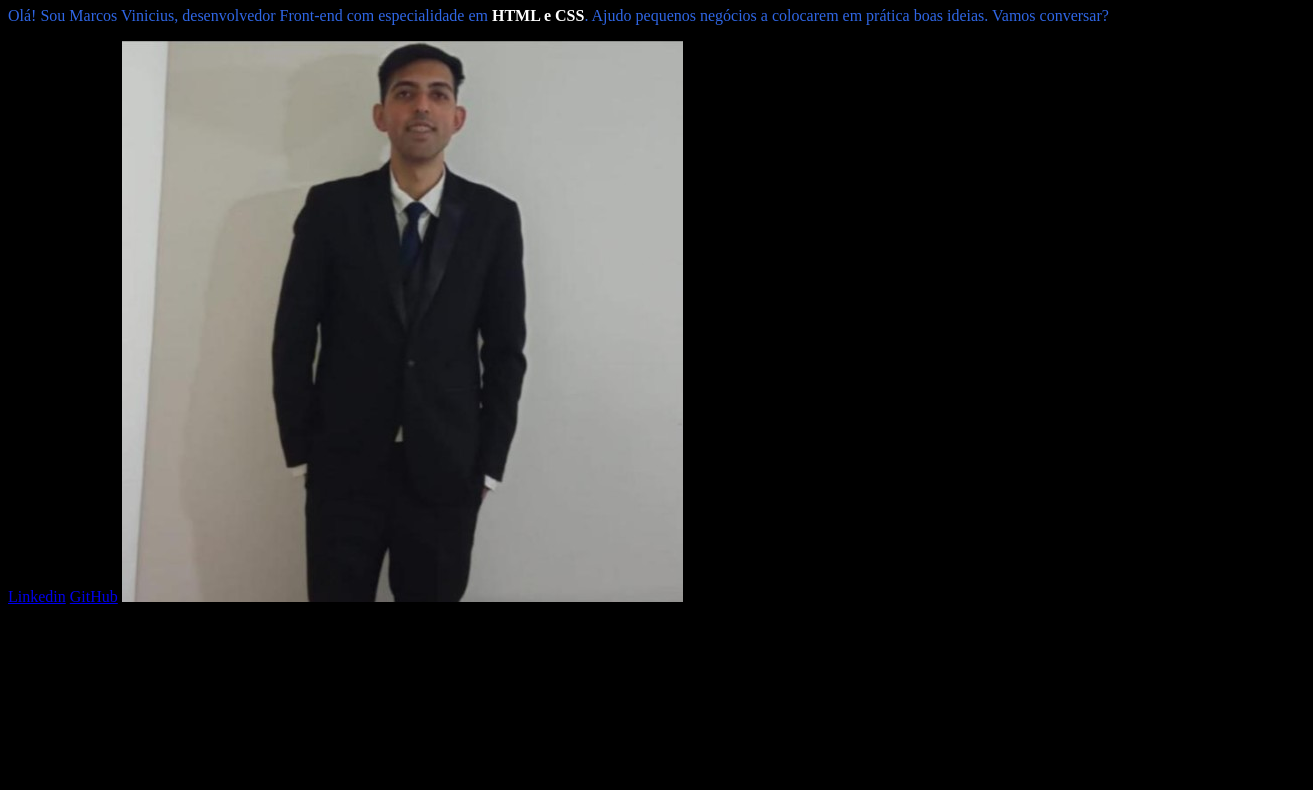
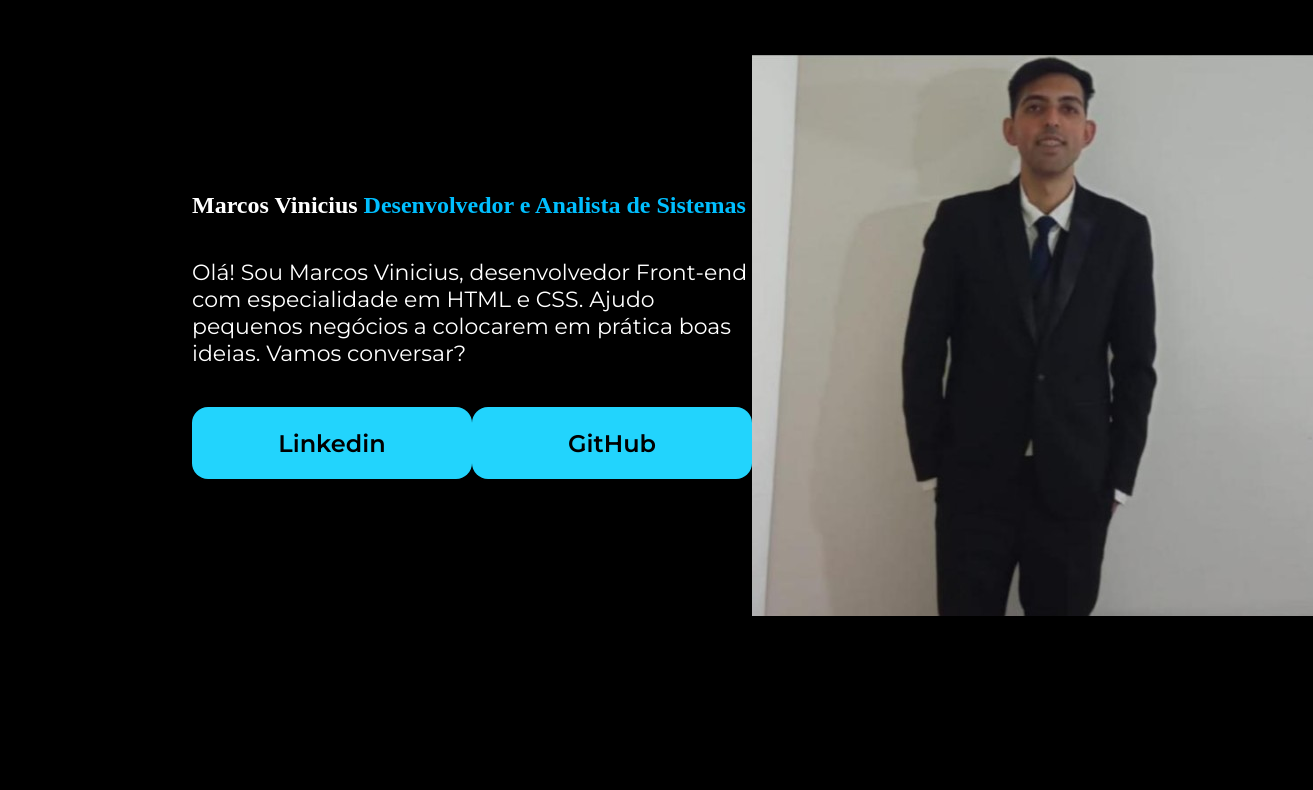
Before and after one commit to Marcos311/HTML-CSS-PERSONAL-PRESENTATION, a plain HTML site: page Portifolio/index.html in a window 1280 px wide. Shown: the part 73-863 px from the top of the page, 1313 px wide, since content can reach past the window. Before the commit the page ends 800 px from the top, so only its background shows below. Drawn offline with Linux system fonts and the light colour scheme.

Commit message:
adicionando classes e alterando posicionamentos

```diff
--- a/Portifolio/index.html
+++ b/Portifolio/index.html
@@ -9,18 +9,22 @@
     </head>
 <body>
     <header></header>
-    <main>
-        <h1>Marcos Vinicius
-        <strong>Desenvolvedor e Analista de Sistemas
-        </strong></h1>
-        <p>Olá! Sou Marcos Vinicius, desenvolvedor
-        Front-end com especialidade em <strong>HTML e CSS</strong>.
-        Ajudo pequenos negócios a colocarem em prática boas ideias.
-        Vamos conversar?</p>
-        <a href="https://www.linkedin.com/in/
-        marcos-vinicius-6470561b2/">Linkedin</a>
-        <a href="https://github.com/
-        Marcos311">GitHub</a>
+    <main class="apresentacao">
+        <section class="apresentacao_conteudo">
+            <h1 class="apresentacao_conteudo_titulo">Marcos Vinicius
+            <strong class="titulo_destaque">Desenvolvedor e Analista de Sistemas
+            </strong></h1>
+            <p class="apresentacao_conteudo_texto">Olá! Sou Marcos Vinicius, desenvolvedor
+            Front-end com especialidade em HTML e CSS.
+            Ajudo pequenos negócios a colocarem em prática boas ideias.
+            Vamos conversar?</p>
+            <div class="apresentacao_links">
+                <a class="apresentacao_links_link" href="https://www.linkedin.com/in/
+                marcos-vinicius-6470561b2/">Linkedin</a>
+                <a class="apresentacao_links_link" href="https://github.com/
+                Marcos311">GitHub</a>
+            </div>
+        </section>
         <img src="fotoPerfil.jpg" alt="Foto do Marcos Vinicius">
     </main>
     <footer></footer>
--- a/Portifolio/style.css
+++ b/Portifolio/style.css
@@ -1,12 +1,63 @@
+@import url("https://fonts.googleapis.com/css2?family=Krona+One&family=Montserrat:wght@400;600&display=swap");
+
+*{
+    margin: 0;
+    padding: 0;
+}
+
 body{
     background-color: black;
-    color: #2F66E5;
-}
-
-strong{
+    box-sizing : border-box;
     color: white;
+    height: 100vh;
 }
 
 h1{
     font-weight: bold;
 }
+
+.apresentacao{
+    align-items: center;
+    display: flex;
+    justify-content: space-between;
+    margin: 10% 15%;
+}
+
+.apresentacao_conteudo{
+    display: flex;
+    flex-direction: column;
+    gap: 40px;
+    width: 615px;
+}
+
+.apresentacao_conteudo_texto{
+    font-family: 'Montserrat', sans-serif;
+    font-size: 22px;
+}
+
+.apresentaco_conteudo_titulo{
+    font-family: 'Krona One', sans-serif;
+    font-size: 36px;
+}
+
+.apresentacao_links{
+    display: flex;
+    justify-content: space-between;
+}
+
+.apresentacao_links_link{
+    background-color: #22D4FD;
+    border-radius: 16px;
+    color: #000000;
+    font-family: 'Montserrat', sans-serif;
+    font-weight: 600;
+    font-size: 24px;
+    padding: 21.5px 0;
+    text-align: center;
+    text-decoration: none;
+    width: 280px;
+}
+
+.titulo_destaque{
+    color: 	#00BFFF;
+}
```
